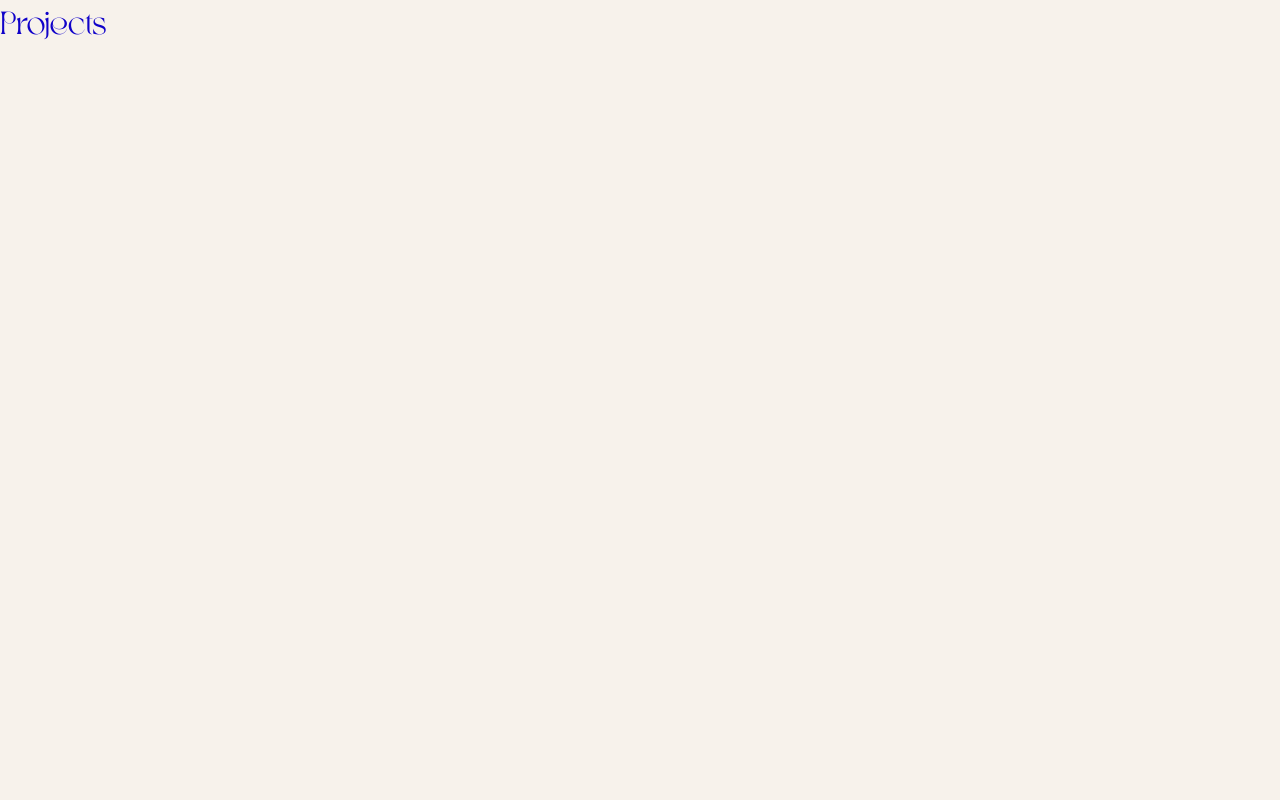
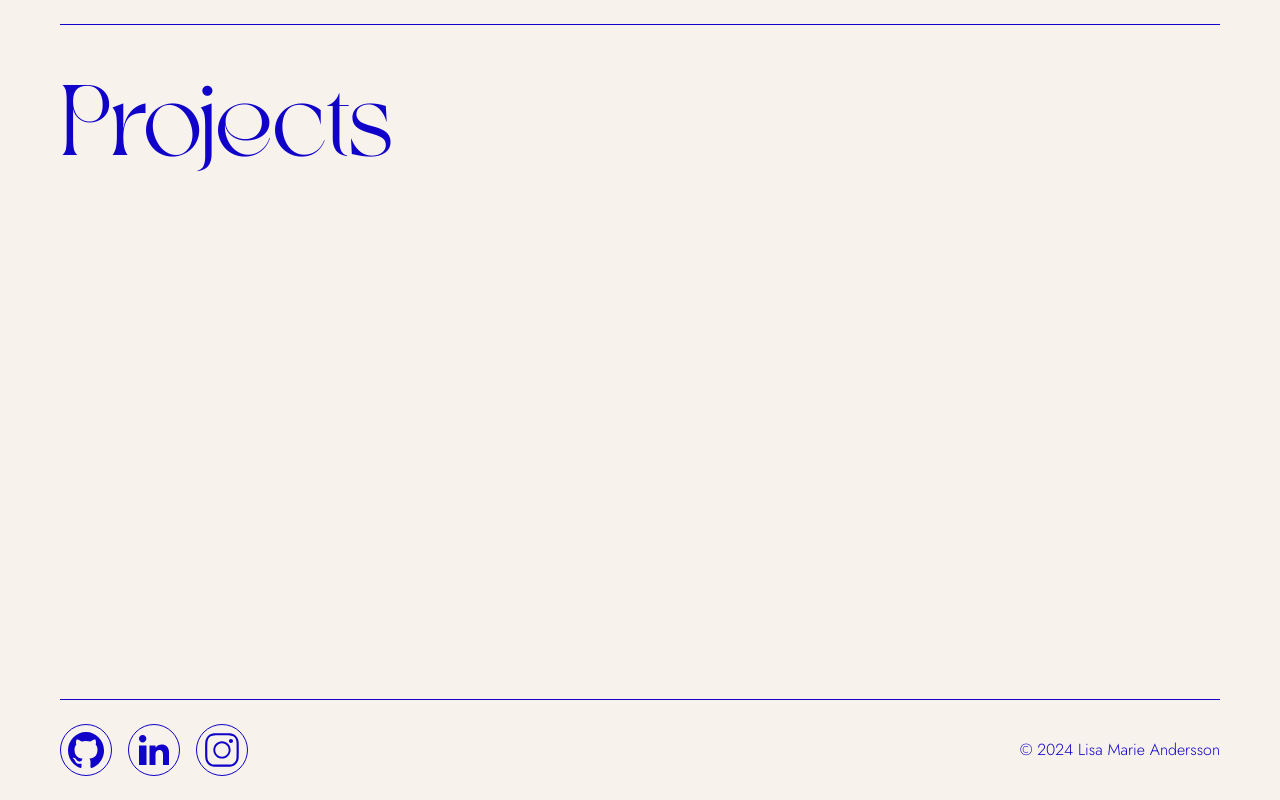
Before and after one commit to lisamarieandersson/showcase-pro, a React (Vite) app: page /projects in a window 1280 px wide. Built offline with nearby package versions, Linux system fonts and the light colour scheme.

Commit message:
add header and footer

```diff
--- a/src/pages/project-page/ProjectPage.tsx
+++ b/src/pages/project-page/ProjectPage.tsx
@@ -1,10 +1,14 @@
 //ProjectPage.tsx
+import Footer from '../../components/footer/Footer';
+import Header from '../../components/header/Header';
 import './ProjectPage.scss';
 
 function ProjectPage() {
   return (
-    <div>
-      <h1>Projects</h1>
+    <div className="project-page">
+      <Header />
+      <h1 className="project-page__heading">Projects</h1>
+      <Footer />
     </div>
   );
 }
```
